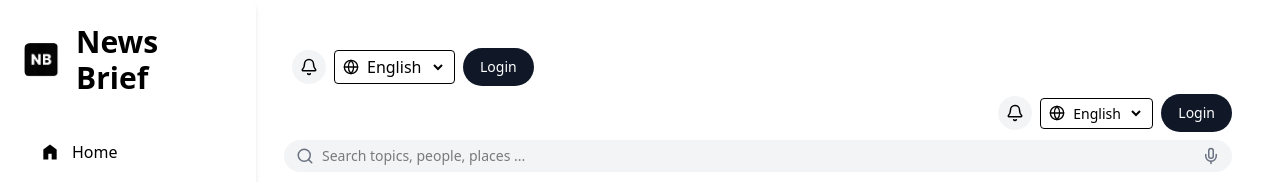
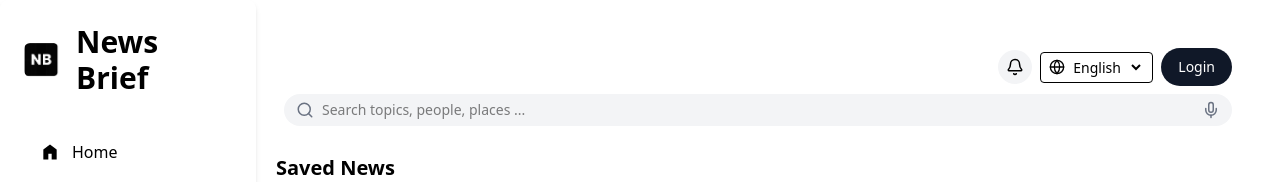
Before and after one commit to nathnaeltamirat/news-brief-frontend, a Next.js app in the folder news_brief/: page /news/saved in a window 1280 px wide. Shown: the top 182 px of the page. Built offline with nearby package versions, Linux system fonts and the light colour scheme.

Commit message:
fixed duplicate search bar problem

```diff
--- a/news_brief/src/app/page.tsx
+++ b/news_brief/src/app/page.tsx
@@ -5,14 +5,14 @@ import Notification from "../components/notification_component/notification";
 import Verification from "@/components/verification_components/verification";
 
 export default function Home() {
-  return (
-    <Verification/>
-  )
+  // return (
+  //   <Verification/>
+  // )
 
-  // const router = useRouter();
+  const router = useRouter();
 
-  // useEffect(() => {
-  //   router.replace("/news");
-  // }, [router]);
-  // return <></>;
+  useEffect(() => {
+    router.replace("/news");
+  }, [router]);
+  return <></>;
 }
--- a/news_brief/src/components/reusable_components/search_topbar.tsx
+++ b/news_brief/src/components/reusable_components/search_topbar.tsx
@@ -4,37 +4,49 @@ import { Search, Mic, Bell, Globe } from "lucide-react";
 import Button from "./Button";
 import LoginModal from "../signin_components/loginmodal";
 
+// Subcomponent for the top-right controls (Bell, language selector, Login button)
+const TopRightControls = ({ onLoginClick }: { onLoginClick: () => void }) => (
+  <div className="flex items-center gap-2">
+    <button
+      className="p-2 rounded-full bg-gray-100 hover:bg-gray-200"
+      aria-label="Notifications"
+    >
+      <Bell size={18} />
+    </button>
+
+    <div className="flex items-center border rounded px-2 py-1">
+      <Globe className="h-4 w-4 mr-1" />
+      <select
+        className="bg-transparent outline-none text-sm"
+        aria-label="Select language"
+      >
+        <option value="English">English</option>
+        <option value="Amharic">Amharic</option>
+      </select>
+    </div>
+
+    <Button onClick={onLoginClick}>Login</Button>
+  </div>
+);
+
 export default function TopBar() {
   const [isLoginModalOpen, setIsLoginModalOpen] = React.useState(false);
   const [view, setView] = React.useState<"signin" | "signup">("signin");
 
+  const openLoginModal = (mode: "signin" | "signup") => {
+    setView(mode);
+    setIsLoginModalOpen(true);
+  };
+
   return (
     <header className="w-full bg-white">
       <div className="max-w-7xl mx-auto flex flex-col px-2 py-2 gap-2">
+        {/* Top-right controls */}
         <div className="flex items-center justify-end order-1">
-          <div className="flex items-center gap-2">
-            <button className="p-2 rounded-full bg-gray-100 hover:bg-gray-200">
-              <Bell size={18} className="text-black" />
-            </button>
-
-            <div className="flex items-center border rounded px-2 py-1">
-              <Globe className="h-4 w-4 mr-1" />
-              <select className="bg-transparent outline-none text-sm">
-                <option value="English">English</option>
-                <option value="Amharic">Amharic</option>
-              </select>
-            </div>
-            <Button
-              onClick={() => {
-                setView("signin");
-                setIsLoginModalOpen(true);
-              }}
-            >
-              Login
-            </Button>
-          </div>
+          <TopRightControls onLoginClick={() => openLoginModal("signin")} />
         </div>
 
+        {/* Search bar */}
         <div className="w-full order-2">
           <div className="flex items-center bg-gray-100 rounded-full px-3 py-1.5">
             <Search size={18} className="text-gray-500 mr-2" />
@@ -46,29 +58,9 @@ export default function TopBar() {
             <Mic size={18} className="text-gray-500 cursor-pointer" />
           </div>
         </div>
-        <div className="flex items-center gap-2 ml-2">
-          <button className="p-2 rounded-full bg-gray-100 hover:bg-gray-200">
-            <Bell size={18} className="text-black" />
-          </button>
-
-          <div className="flex  items-center border rounded px-2 py-1">
-            <Globe className="h-4 w-4 mr-1" />
-            <select className="bg-transparent outline-none">
-              <option value="English">English</option>
-              <option value="Amharic">Amharic</option>
-            </select>
-          </div>
-          <Button
-            onClick={() => {
-              setView("signin");
-              setIsLoginModalOpen(true);
-            }}
-          >
-            Login
-          </Button>
-        </div>
       </div>
 
+      {/* Login/Signup modal */}
       <LoginModal
         isOpen={isLoginModalOpen}
         onClose={() => setIsLoginModalOpen(false)}
--- a/news_brief/src/components/signin_components/loginmodal.tsx
+++ b/news_brief/src/components/signin_components/loginmodal.tsx
@@ -1,19 +1,22 @@
-'use client';
+"use client";
 
 import React from "react";
 import SignInCard from "./siginCard";
 import SignUpCard from "../signup_components/signupCard";
 
-
 interface LoginModalProps {
   isOpen: boolean;
   onClose: () => void;
-  view : 'signin' | 'signup';
-  setView :(view : 'signin' | 'signup') => void;
-
+  view: "signin" | "signup";
+  setView: (view: "signin" | "signup") => void;
 }
 
-export default function LoginModal({ isOpen, onClose, view, setView }: LoginModalProps) {
+export default function LoginModal({
+  isOpen,
+  onClose,
+  view,
+  setView,
+}: LoginModalProps) {
   if (!isOpen) return null;
 
   return (
```
